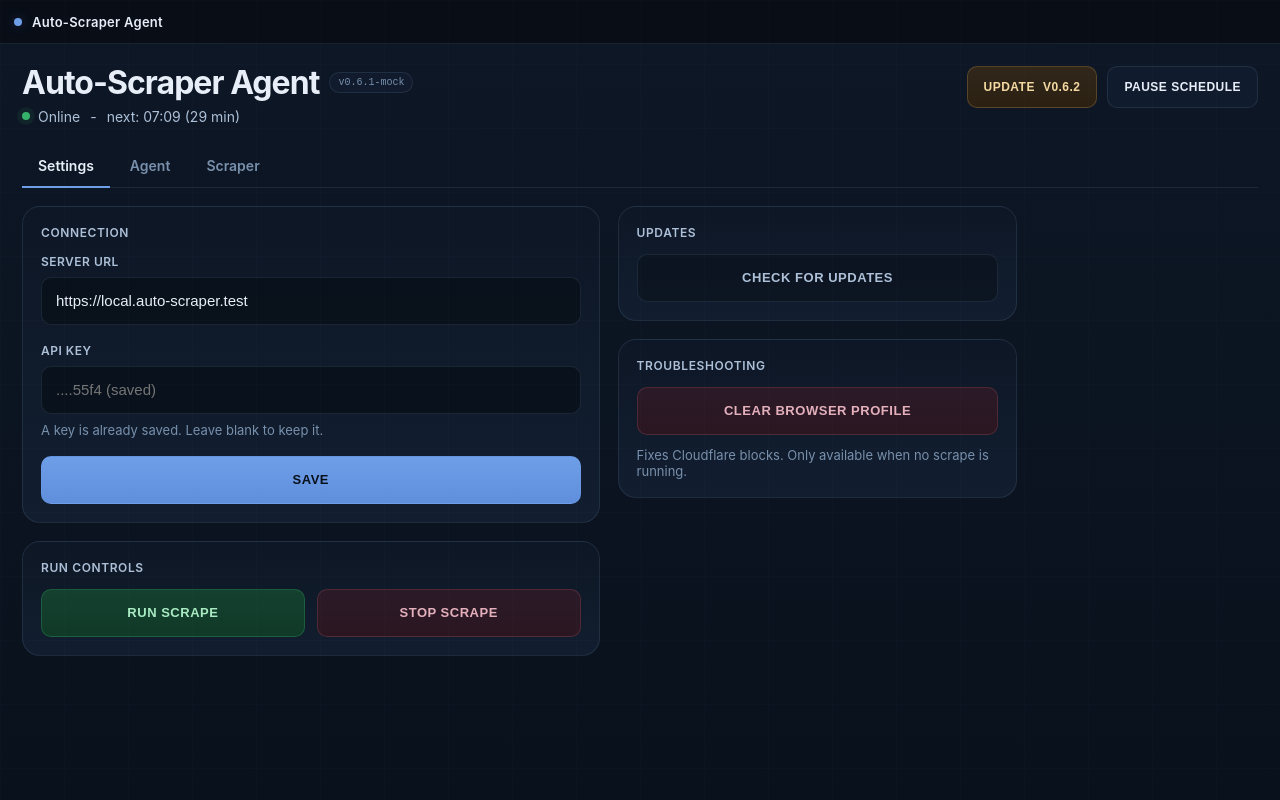
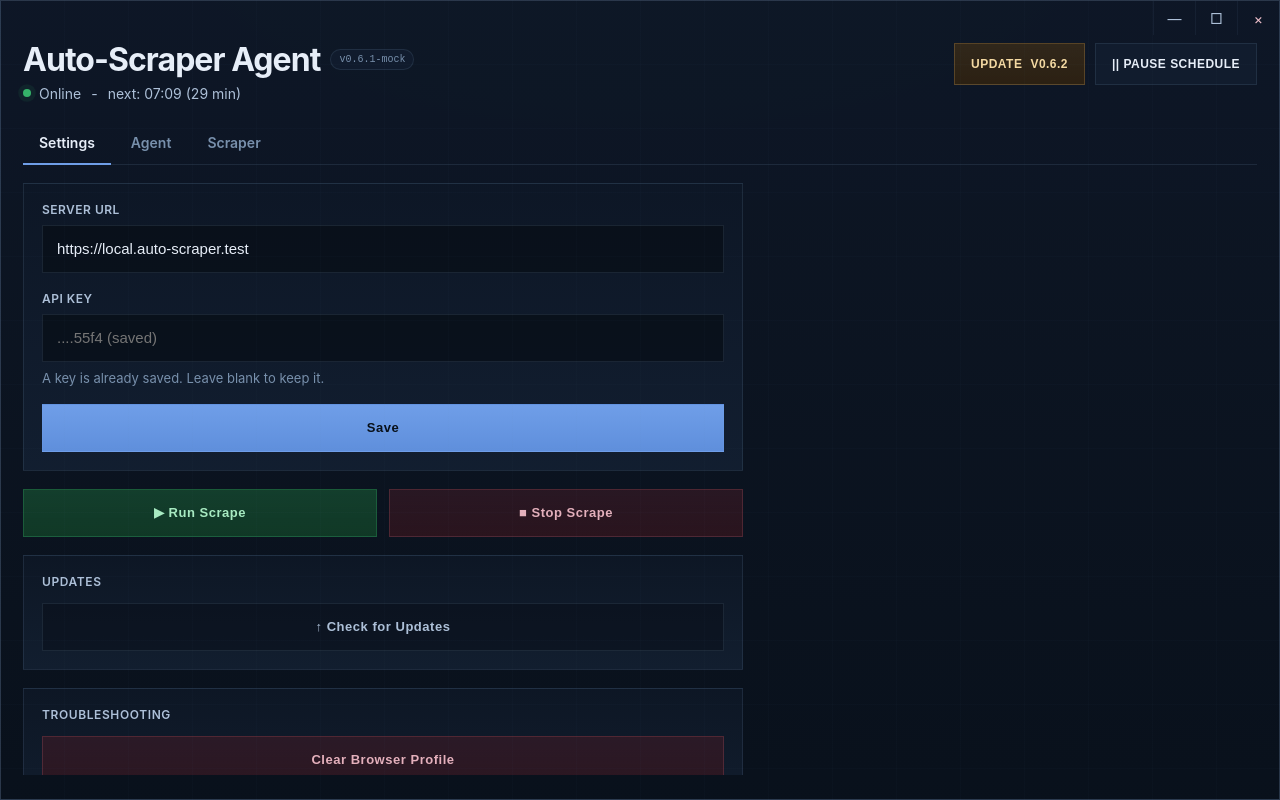
Before and after one commit to Bishi/auto-scraper-agent, a website: page renderer/index.html in a window 1280 px wide. Drawn offline with Linux system fonts and the light colour scheme.

Commit message:
Refine agent client UI for 0.6.3

```diff
--- a/renderer/index.html
+++ b/renderer/index.html
@@ -10,36 +10,36 @@
 html,body{min-height:100%}
 body{min-height:100vh;overflow:hidden;background:radial-gradient(ellipse 75% 55% at 50% -10%,rgba(51,89,145,.34) 0%,rgba(9,17,28,0) 68%),linear-gradient(180deg,#0a121e 0%,#08101a 100%);color:var(--text);font-family:Inter,"Segoe UI",sans-serif}
 body::before{content:"";position:fixed;inset:0;background:linear-gradient(rgba(123,151,187,.025) 1px,transparent 1px),linear-gradient(90deg,rgba(123,151,187,.025) 1px,transparent 1px);background-size:64px 64px;pointer-events:none}
-.window{width:100%;height:100vh;background:linear-gradient(180deg,rgba(14,23,38,.98) 0%,rgba(9,17,28,.99) 100%);box-shadow:var(--shadow);overflow:hidden;display:flex;flex-direction:column}
-.titlebar{height:44px;display:flex;align-items:center;justify-content:space-between;padding:0 14px;background:rgba(8,13,22,.94);border-bottom:1px solid var(--border);flex-shrink:0}
-.titlebar-left{display:flex;align-items:center;gap:10px;min-width:0}.titlebar-mark{width:8px;height:8px;border-radius:50%;background:var(--accent);box-shadow:0 0 12px rgba(111,158,232,.28)}.titlebar-title{min-width:0;font-size:13px;font-weight:600;letter-spacing:.02em}
-.app{padding:22px 22px 24px;display:flex;flex-direction:column;gap:18px;flex:1;min-height:0}
+.window{width:100%;height:100vh;background:linear-gradient(180deg,rgba(14,23,38,.98) 0%,rgba(9,17,28,.99) 100%);border:1px solid var(--border-hi);box-shadow:var(--shadow);overflow:hidden;display:flex;flex-direction:column}
+.top-controls{display:flex;justify-content:flex-end;gap:0;flex-shrink:0}
+.chrome-btn{width:42px;height:34px;display:grid;place-items:center;border-left:1px solid rgba(123,151,187,.08);color:var(--text-2);font-size:14px;background:transparent}
+.chrome-btn.close{color:#f0c1cc}
+.app{padding:8px 22px 24px;display:flex;flex-direction:column;gap:18px;flex:1;min-height:0}
 .header{display:flex;align-items:start;justify-content:space-between;gap:18px;flex-shrink:0}.header-main{min-width:0}.header-title-row{display:flex;align-items:center;gap:10px;flex-wrap:wrap;margin-bottom:8px}.header-title{font-size:32px;font-weight:700;letter-spacing:-.03em;line-height:1.05}
 .version-badge{padding:4px 8px;border:1px solid var(--border);border-radius:999px;background:rgba(19,31,49,.7);font-family:"JetBrains Mono",monospace;font-size:10px;color:var(--text-3)}
 .status-row{display:flex;align-items:center;gap:10px;flex-wrap:wrap;color:var(--text-2);font-size:14px}.online{display:inline-flex;align-items:center;gap:8px}
 .status-dot{width:8px;height:8px;border-radius:50%;background:var(--text-3);box-shadow:0 0 0 0 rgba(53,179,106,.5)}.status-dot.online{background:var(--success);animation:pulse 1.5s ease-in-out infinite}.status-dot.offline{background:var(--danger);animation:none}
 @keyframes pulse{0%,100%{box-shadow:0 0 0 0 rgba(53,179,106,.45)}50%{box-shadow:0 0 0 6px rgba(53,179,106,0)}}
-.toolbar-btn{min-height:42px;padding:0 16px;display:inline-flex;align-items:center;justify-content:center;gap:8px;border:1px solid var(--border);background:rgba(19,31,49,.72);color:var(--text);font-size:12px;font-weight:600;letter-spacing:.04em;text-transform:uppercase;cursor:pointer;border-radius:10px}.toolbar-btn:disabled{opacity:.45;cursor:not-allowed}.toolbar-btn.pause.paused{border-color:rgba(53,179,106,.28);background:linear-gradient(180deg,rgba(23,79,50,.72) 0%,rgba(17,60,39,.92) 100%);color:#a8ebc2}.toolbar-btn.update-badge{display:none;color:#f4d9a2;border-color:rgba(227,176,95,.24);background:linear-gradient(180deg,rgba(78,53,18,.55) 0%,rgba(54,36,12,.74) 100%)}
+.toolbar-btn{min-height:42px;padding:0 16px;display:inline-flex;align-items:center;justify-content:center;gap:8px;border:1px solid var(--border);background:rgba(19,31,49,.72);color:var(--text);font-size:12px;font-weight:600;letter-spacing:.04em;text-transform:uppercase;cursor:pointer;white-space:nowrap}.toolbar-btn:disabled{opacity:.45;cursor:not-allowed}.toolbar-btn.pause.paused{border-color:rgba(53,179,106,.28);background:linear-gradient(180deg,rgba(23,79,50,.72) 0%,rgba(17,60,39,.92) 100%);color:#a8ebc2}.toolbar-btn.update-badge{display:none;color:#f4d9a2;border-color:rgba(227,176,95,.24);background:linear-gradient(180deg,rgba(78,53,18,.55) 0%,rgba(54,36,12,.74) 100%)}
 .tabs{display:flex;gap:4px;border-bottom:1px solid var(--border);flex-shrink:0}.tab{position:relative;padding:14px 16px 13px;color:var(--text-3);font-size:14px;font-weight:600;cursor:pointer;user-select:none}.tab.active{color:var(--text)}.tab.active::after{content:"";position:absolute;left:0;right:0;bottom:-1px;height:2px;background:var(--accent)}
-.content{flex:1;min-height:0;display:flex;flex-direction:column}.panel{display:none;min-height:0}.panel.active{display:flex}#panel-settings.active{overflow-y:auto}.settings-grid{display:grid;grid-template-columns:minmax(0,1.3fr) minmax(280px,.9fr);gap:18px}.settings-main,.settings-side,.section-stack{display:grid;gap:18px;align-content:start}.section-stack{flex:1;min-height:0}
-.section{padding:18px;border:1px solid var(--border);background:linear-gradient(180deg,var(--panel) 0%,var(--panel-soft) 100%);min-width:0;border-radius:18px}.section-title{margin-bottom:14px;font-size:12px;font-weight:600;letter-spacing:.05em;text-transform:uppercase;color:var(--text-2)}
+.content{flex:1;min-height:0;display:flex;flex-direction:column}.panel{display:none;min-height:0}.panel.active{display:flex;flex:1;min-height:0}#panel-settings.active{display:block;overflow-y:auto}.settings-grid{display:grid;grid-template-columns:minmax(0,1fr);gap:18px;width:min(100%,720px)}.section-stack{display:flex;flex-direction:column;gap:12px;flex:1;min-height:0}
+.section{padding:18px;border:1px solid var(--border);background:linear-gradient(180deg,var(--panel) 0%,var(--panel-soft) 100%);min-width:0}.section-title{margin-bottom:14px;font-size:12px;font-weight:600;letter-spacing:.05em;text-transform:uppercase;color:var(--text-2)}
 .field{display:grid;gap:8px}.field+.field{margin-top:18px}label{font-size:12px;font-weight:600;letter-spacing:.04em;text-transform:uppercase;color:var(--text-2)}
-input[type="url"],input[type="password"],input[type="text"]{min-height:48px;width:100%;padding:0 14px;border:1px solid var(--border);background:rgba(8,14,23,.72);font-size:15px;color:var(--text);border-radius:10px;outline:none}input[type="url"]:focus,input[type="password"]:focus,input[type="text"]:focus{border-color:rgba(111,158,232,.45);box-shadow:0 0 0 3px rgba(111,158,232,.12)}
+input[type="url"],input[type="password"],input[type="text"]{min-height:48px;width:100%;padding:0 14px;border:1px solid var(--border);background:rgba(8,14,23,.72);font-size:15px;color:var(--text);outline:none}input[type="url"]:focus,input[type="password"]:focus,input[type="text"]:focus{border-color:rgba(111,158,232,.45);box-shadow:0 0 0 3px rgba(111,158,232,.12)}
 .hint{color:var(--text-3);font-size:13px}.dual-actions{display:grid;grid-template-columns:1fr 1fr;gap:12px}
-button.primary,button.secondary,button.run,button.stop,button.ghost,button.danger{min-height:48px;width:100%;display:inline-flex;align-items:center;justify-content:center;border-radius:10px;cursor:pointer;font-size:13px;font-weight:700;letter-spacing:.04em;text-transform:uppercase;transition:opacity .15s ease}button.primary{margin-top:18px;border:1px solid rgba(111,158,232,.24);background:linear-gradient(180deg,#6f9ee8 0%,#5f8fdc 100%);color:#08101a}button.secondary,button.ghost{border:1px solid var(--border);background:rgba(8,14,23,.5);color:var(--text-2)}button.run{border:1px solid rgba(53,179,106,.28);background:linear-gradient(180deg,rgba(23,79,50,.72) 0%,rgba(17,60,39,.92) 100%);color:#a8ebc2}button.stop,button.danger{border:1px solid rgba(209,100,120,.22);background:linear-gradient(180deg,rgba(66,27,39,.55) 0%,rgba(50,21,30,.8) 100%);color:#e4b0bc}
-.alert{margin-top:12px;padding:14px;border-radius:10px;font-size:13px;line-height:1.5;display:none}.alert.success{border:1px solid rgba(53,179,106,.22);background:linear-gradient(180deg,rgba(18,65,42,.75) 0%,rgba(13,47,31,.92) 100%);color:#a6ebc0}.alert.error{border:1px solid rgba(209,100,120,.24);background:linear-gradient(180deg,rgba(66,27,39,.45) 0%,rgba(50,21,30,.74) 100%);color:#f0bcc7}.alert.info{border:1px solid rgba(111,158,232,.2);background:linear-gradient(180deg,rgba(17,43,77,.55) 0%,rgba(13,31,56,.76) 100%);color:#b6d1f2}
-.logs-toolbar{display:flex;align-items:center;justify-content:space-between;gap:12px;margin-bottom:14px;flex-shrink:0}.logs-toolbar span{color:var(--text-2);font-size:14px}
-.log-box{flex:1;min-height:0;overflow-y:auto;padding:14px 16px;border:1px solid var(--border);border-radius:14px;background:linear-gradient(180deg,rgba(7,12,20,.96) 0%,rgba(4,9,17,.98) 100%);font-family:"JetBrains Mono",monospace;font-size:12px;line-height:1.7;user-select:text;-webkit-user-select:text}.log-entry{display:block;padding:2px 0 2px 10px}.log-entry.warn{margin-left:-10px;padding-left:16px;border-left:2px solid rgba(227,176,95,.75);background:rgba(227,176,95,.06)}.log-entry.error{margin-left:-10px;padding-left:16px;border-left:2px solid rgba(209,100,120,.8);background:rgba(209,100,120,.06)}.log-ts{display:inline-block;width:8ch;color:#58708d;vertical-align:top}.log-level{display:inline-block;width:4ch;font-weight:700;vertical-align:top}.log-msg{display:inline;white-space:pre-wrap;word-break:break-word;overflow-wrap:anywhere}.log-entry.info .log-level{color:#8aa2be}.log-entry.warn .log-level{color:#f2c77e}.log-entry.error .log-level{color:#ef9aae}.log-entry.info .log-msg{color:#d5e1ef}.log-entry.warn .log-msg{color:#f6deb0}.log-entry.error .log-msg{color:#f2c1cc}.log-empty{color:#6f86a1;font-style:italic}
+button.primary,button.secondary,button.run,button.stop,button.ghost,button.danger{min-height:48px;width:100%;display:inline-flex;align-items:center;justify-content:center;cursor:pointer;font-size:13px;font-weight:700;letter-spacing:.04em;transition:opacity .15s ease;padding:0 12px;white-space:nowrap}button.primary{margin-top:18px;border:1px solid rgba(111,158,232,.24);background:linear-gradient(180deg,#6f9ee8 0%,#5f8fdc 100%);color:#08101a}button.secondary,button.ghost{border:1px solid var(--border);background:rgba(8,14,23,.5);color:var(--text-2)}button.run{border:1px solid rgba(53,179,106,.28);background:linear-gradient(180deg,rgba(23,79,50,.72) 0%,rgba(17,60,39,.92) 100%);color:#a8ebc2}button.stop,button.danger{border:1px solid rgba(209,100,120,.22);background:linear-gradient(180deg,rgba(66,27,39,.55) 0%,rgba(50,21,30,.8) 100%);color:#e4b0bc}
+.alert{margin-top:12px;padding:14px;font-size:13px;line-height:1.5;display:none}.alert.success{border:1px solid rgba(53,179,106,.22);background:linear-gradient(180deg,rgba(18,65,42,.75) 0%,rgba(13,47,31,.92) 100%);color:#a6ebc0}.alert.error{border:1px solid rgba(209,100,120,.24);background:linear-gradient(180deg,rgba(66,27,39,.45) 0%,rgba(50,21,30,.74) 100%);color:#f0bcc7}.alert.info{border:1px solid rgba(111,158,232,.2);background:linear-gradient(180deg,rgba(17,43,77,.55) 0%,rgba(13,31,56,.76) 100%);color:#b6d1f2}
+.logs-toolbar{display:flex;align-items:center;justify-content:space-between;gap:12px;margin-bottom:12px;min-height:34px;flex-shrink:0}.logs-toolbar span{color:var(--text-2);font-size:14px}.toolbar-actions{display:flex;align-items:center;gap:8px;flex-wrap:nowrap;flex-shrink:0}.toolbar-actions button{width:auto;min-height:32px;padding:0 10px;font-size:11px;font-weight:600}.toolbar-actions .danger,.toolbar-actions .stop,.toolbar-actions .run,.toolbar-actions .ghost{flex:0 0 auto}
+.log-box{flex:1;min-height:0;overflow-y:auto;padding:14px 16px;border:1px solid var(--border);background:linear-gradient(180deg,rgba(7,12,20,.96) 0%,rgba(4,9,17,.98) 100%);font-family:"JetBrains Mono",monospace;font-size:12px;line-height:1.7;user-select:text;-webkit-user-select:text}.log-entry{display:block;padding:2px 0 2px 10px}.log-entry.warn{margin-left:-10px;padding-left:16px;border-left:2px solid rgba(227,176,95,.75);background:rgba(227,176,95,.06)}.log-entry.error{margin-left:-10px;padding-left:16px;border-left:2px solid rgba(209,100,120,.8);background:rgba(209,100,120,.06)}.log-ts{display:inline-block;width:8ch;color:#58708d;vertical-align:top}.log-level{display:inline-block;width:4ch;font-weight:700;vertical-align:top}.log-msg{display:inline;white-space:pre-wrap;word-break:break-word;overflow-wrap:anywhere}.log-entry.info .log-level{color:#8aa2be}.log-entry.warn .log-level{color:#f2c77e}.log-entry.error .log-level{color:#ef9aae}.log-entry.info .log-msg{color:#d5e1ef}.log-entry.warn .log-msg{color:#f6deb0}.log-entry.error .log-msg{color:#f2c1cc}.log-empty{color:#6f86a1;font-style:italic}
 @media (max-width:760px){body{padding:0}.header{flex-direction:column;align-items:stretch}.settings-grid,.dual-actions{grid-template-columns:1fr}.tabs{overflow-x:auto}}
 </style>
 </head>
 <body>
   <div class="window">
-    <div class="titlebar">
-      <div class="titlebar-left">
-        <span class="titlebar-mark"></span>
-        <div class="titlebar-title">Auto-Scraper Agent</div>
-      </div>
+    <div class="top-controls" aria-hidden="true">
+      <div class="chrome-btn">&#8212;</div>
+      <div class="chrome-btn">&#9633;</div>
+      <div class="chrome-btn close">&#215;</div>
     </div>
 
     <div class="app">
@@ -60,7 +60,7 @@ button.primary,button.secondary,button.run,button.stop,button.ghost,button.dange
         </div>
         <div style="display:flex;gap:10px;align-items:center;flex-wrap:wrap">
           <button class="toolbar-btn update-badge" id="update-badge" title="Click to install update">Update <span id="update-version"></span></button>
-          <button class="toolbar-btn pause" id="pause-btn">Pause Schedule</button>
+          <button class="toolbar-btn pause" id="pause-btn">|| Pause Schedule</button>
         </div>
       </div>
 
@@ -73,9 +73,7 @@ button.primary,button.secondary,button.run,button.stop,button.ghost,button.dange
       <div class="content">
         <div class="panel active" id="panel-settings">
           <div class="settings-grid">
-            <div class="settings-main">
             <div class="section">
-                <div class="section-title">Connection</div>
               <div class="field">
                 <label for="server-url">Server URL</label>
                 <input id="server-url" type="url" placeholder="https://your-server.vercel.app" autocomplete="off" spellcheck="false" />
@@ -92,19 +90,14 @@ button.primary,button.secondary,button.run,button.stop,button.ghost,button.dange
               <div class="alert success" id="success-msg">Saved. Agent will scrape on schedule.</div>
             </div>
 
-              <div class="section">
-                <div class="section-title">Run Controls</div>
             <div class="dual-actions">
-                  <button class="run" id="run-scrape-settings-btn">Run Scrape</button>
-                  <button class="stop" id="stop-scrape-settings-btn" disabled>Stop Scrape</button>
-                </div>
-              </div>
+              <button class="run" id="run-scrape-settings-btn">&#9654; Run Scrape</button>
+              <button class="stop" id="stop-scrape-settings-btn" disabled>&#9632; Stop Scrape</button>
             </div>
 
-            <div class="settings-side">
             <div class="section">
               <div class="section-title">Updates</div>
-                <button class="secondary" id="check-update-btn">Check for Updates</button>
+              <button class="secondary" id="check-update-btn">&#8593; Check for Updates</button>
               <div class="alert success" id="check-update-uptodate">You're on the latest version.</div>
               <div class="alert error" id="check-update-error"></div>
               <div class="alert info" id="download-progress" style="display:none"></div>
@@ -119,15 +112,14 @@ button.primary,button.secondary,button.run,button.stop,button.ghost,button.dange
             </div>
           </div>
         </div>
-        </div>
 
         <div class="panel" id="panel-logs">
           <div class="section section-stack">
             <div class="logs-toolbar">
               <span id="log-count">0 entries</span>
-              <div style="display:flex;gap:8px;flex-wrap:wrap">
-                <button class="run" id="run-scrape-btn">Run Scrape</button>
-                <button class="stop" id="stop-scrape-btn" disabled>Stop</button>
+              <div class="toolbar-actions">
+                <button class="run" id="run-scrape-btn">&#9654; Run Scrape</button>
+                <button class="stop" id="stop-scrape-btn" disabled>&#9632; Stop</button>
                 <button class="ghost" id="clear-btn">Clear</button>
               </div>
             </div>
@@ -141,7 +133,9 @@ button.primary,button.secondary,button.run,button.stop,button.ghost,button.dange
           <div class="section section-stack">
             <div class="logs-toolbar">
               <span id="scraper-log-count">0 entries</span>
+              <div class="toolbar-actions">
                 <button class="ghost" id="scraper-clear-btn">Clear</button>
+              </div>
             </div>
             <div class="log-box" id="scraper-log-box">
               <div class="log-empty">No scraper logs yet. Logs appear here after a scrape runs.</div>
--- a/renderer/renderer.js
+++ b/renderer/renderer.js
@@ -273,7 +273,7 @@ runScrapeBtn.addEventListener("click", async () => {
   } catch {}
   setTimeout(() => {
     runScrapeBtn.disabled = false;
-    runScrapeBtn.textContent = "Run Scrape";
+    runScrapeBtn.innerHTML = "&#9654; Run Scrape";
   }, 2000);
 });
 
@@ -418,10 +418,10 @@ let schedulerPaused = false;
 function updatePauseBtn(paused) {
   schedulerPaused = paused;
   if (paused) {
-    pauseBtn.textContent = "Resume Schedule";
+    pauseBtn.innerHTML = "&#9654; Resume Schedule";
     pauseBtn.classList.add("paused");
   } else {
-    pauseBtn.textContent = "Pause Schedule";
+    pauseBtn.textContent = "|| Pause Schedule";
     pauseBtn.classList.remove("paused");
   }
 }
@@ -484,7 +484,7 @@ async function doStopScrape(btn) {
     await fetchTimeout(`${SIDECAR}/scrape/stop`, 4000, { method: "POST" });
   } catch {}
   setTimeout(() => {
-    btn.textContent = "Stop" + (btn.id === "stop-scrape-settings-btn" ? " Scrape" : "");
+    btn.innerHTML = "&#9632; Stop" + (btn.id === "stop-scrape-settings-btn" ? " Scrape" : "");
   }, 1500);
 }
 
@@ -589,7 +589,7 @@ checkUpdateBtn.addEventListener("click", async () => {
       if (!done) return;
       clearInterval(poll);
       checkUpdateBtn.disabled = false;
-      checkUpdateBtn.textContent = "Check for Updates";
+  checkUpdateBtn.innerHTML = "&#8593; Check for Updates";
       const [tag, err] = await Promise.all([
         invoke("get_update_version"),
         invoke("get_update_check_error"),
@@ -619,6 +619,6 @@ runScrapeSettingsBtn.addEventListener("click", async () => {
   } catch {}
   setTimeout(() => {
     runScrapeSettingsBtn.disabled = false;
-    runScrapeSettingsBtn.textContent = "Run Scrape";
+    runScrapeSettingsBtn.innerHTML = "&#9654; Run Scrape";
   }, 2000);
 });
--- a/scraper-node/src/index.ts
+++ b/scraper-node/src/index.ts
@@ -17,7 +17,7 @@ process.stdout.write(`SIDECAR_TOKEN=${SIDECAR_TOKEN}\n`);
 const BROWSER_PROFILE_DIR = join(homedir(), ".auto-scraper", "browser-profile");
 
 const PORT = 9001;
-const AGENT_VERSION = "0.6.2";
+const AGENT_VERSION = "0.6.3";
 
 // ---------------------------------------------------------------------------
 // HTTP helpers
--- a/src-tauri/tauri.conf.json
+++ b/src-tauri/tauri.conf.json
@@ -2,7 +2,7 @@
   "$schema": "https://schema.tauri.app/config/2",
   "productName": "Auto-Scraper Agent",
   "identifier": "com.autoscraper.agent",
-  "version": "0.6.2",
+  "version": "0.6.3",
   "build": {
     "frontendDist": "../renderer"
   },
```
Lines whose indentation alone changed are shown as unchanged.
